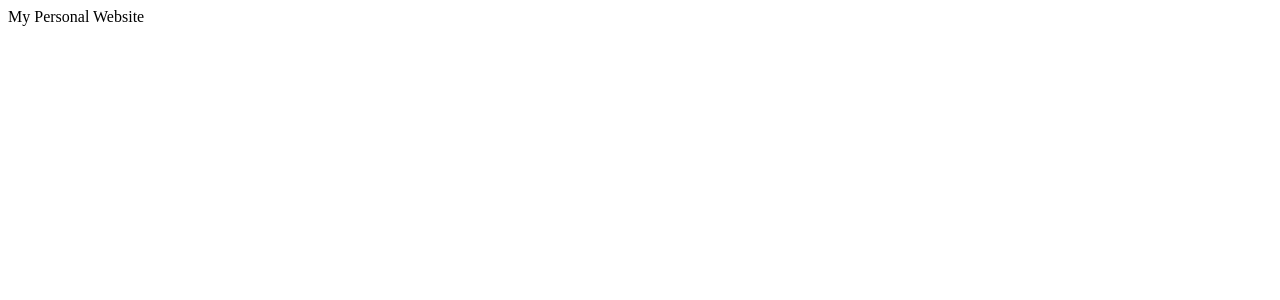
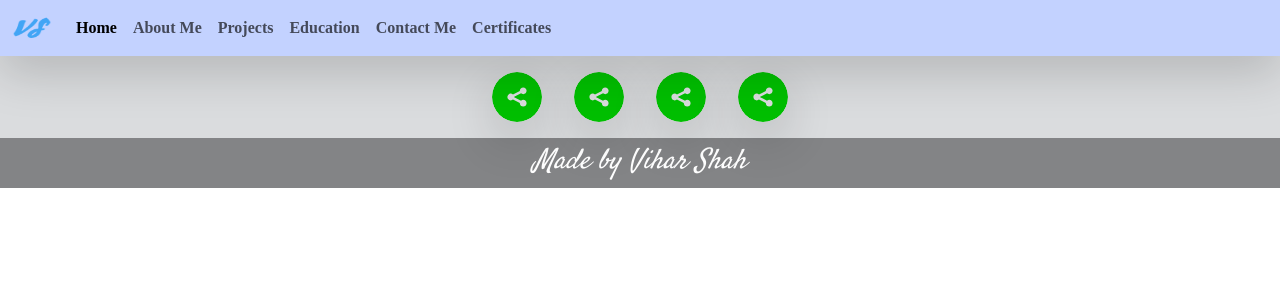
Before and after one commit to vihar-s1/PersonalWebsite, a React (Create React App) app in the folder frontend/: page / in a window 1280 px wide. Shown: the top 300 px of the page. Built offline with nearby package versions, Linux system fonts and the light colour scheme.

Commit message:
Footer and Navbar setup

```diff
--- a/frontend/package.json
+++ b/frontend/package.json
@@ -1,9 +1,11 @@
 {
     "dependencies": {
+        "mdb-react-ui-kit": "^6.0.0",
         "react": "^18.2.0",
         "react-dom": "^18.2.0",
-		"react-router-dom": "^6.8.2",
-		"react-scripts": "^5.0.1"
+        "react-router-dom": "^6.11.1",
+        "react-scripts": "^5.0.1",
+        "react-social-icons": "^5.15.0"
     },
     "scripts": {
         "start": "react-scripts start",
--- a/frontend/public/index.html
+++ b/frontend/public/index.html
@@ -6,15 +6,21 @@
     	<meta name="viewport" content="width=device-width, initial-scale=1">
     	<title>Vihar Shah</title>
 
+		<!-- Importing google fonts -->
+		<link rel="preconnect" href="https://fonts.googleapis.com">
+		<link rel="preconnect" href="https://fonts.gstatic.com" crossorigin>
+		<link href="https://fonts.googleapis.com/css2?family=Dancing+Script:wght@500&family=Kalam&family=Lobster&family=Satisfy&display=swap" rel="stylesheet">
+		<!-- fonts imported are dancing script, lobster, satisfy, kalam -->
+
     	<!-- bootstrap icons stylesheet -->
-    <!-- <link rel="stylesheet" href="https://cdn.jsdelivr.net/npm/bootstrap-icons@1.10.5/font/bootstrap-icons.css"> -->
+    	<link rel="stylesheet" href="https://cdn.jsdelivr.net/npm/bootstrap-icons@1.10.5/font/bootstrap-icons.css">
     	<!-- bootstrap Stylesheet -->
-    <!-- <link href="https://cdn.jsdelivr.net/npm/bootstrap@5.3.0-alpha1/dist/css/bootstrap.min.css" rel="stylesheet" integrity="sha384-GLhlTQ8iRABdZLl6O3oVMWSktQOp6b7In1Zl3/Jr59b6EGGoI1aFkw7cmDA6j6gD" crossorigin="anonymous"> -->
+    	<link href="https://cdn.jsdelivr.net/npm/bootstrap@5.3.0-alpha1/dist/css/bootstrap.min.css" rel="stylesheet" integrity="sha384-GLhlTQ8iRABdZLl6O3oVMWSktQOp6b7In1Zl3/Jr59b6EGGoI1aFkw7cmDA6j6gD" crossorigin="anonymous">
   	</head>
   	<body>
 	    <div id="root"></div>
 
     	<!-- bootstrap javascript -->
-    <!-- <script src="https://cdn.jsdelivr.net/npm/bootstrap@5.3.0-alpha1/dist/js/bootstrap.bundle.min.js" integrity="sha384-w76AqPfDkMBDXo30jS1Sgez6pr3x5MlQ1ZAGC+nuZB+EYdgRZgiwxhTBTkF7CXvN" crossorigin="anonymous"></script> -->
+    	<script src="https://cdn.jsdelivr.net/npm/bootstrap@5.3.0-alpha1/dist/js/bootstrap.bundle.min.js" integrity="sha384-w76AqPfDkMBDXo30jS1Sgez6pr3x5MlQ1ZAGC+nuZB+EYdgRZgiwxhTBTkF7CXvN" crossorigin="anonymous"></script>
   	</body>
 </html>
--- a/frontend/src/App.js
+++ b/frontend/src/App.js
@@ -1,10 +1,16 @@
 import React from "react";
-// import { BrowserRouter as Router, Routes, Route } from "react-router-dom";
+import { BrowserRouter as Router, Routes, Route } from "react-router-dom";
 
-export default function App() {
+import Navbar from "./components/Navbar";
+import Footer from "./components/Footer";
+
+const App = () => {
     return (
-        <>
-            My Personal Website
-        </>
+        <Router>
+            <Navbar />
+            <Footer />
+        </Router>
     );
 }
+
+export default App;
--- /dev/null
+++ b/frontend/src/components/Footer.js
@@ -0,0 +1,20 @@
+import React from 'react';
+import { SocialIcon } from "react-social-icons";
+
+const Footer = () => {
+  return (
+    <footer className="bg-secondary bg-opacity-25 text-center text-white">
+        <div className="container p-3">
+            <SocialIcon className='mx-3 rounded-circle shadow-lg' url={process.env.REACT_APP_LINKEDIN_LINK}/>
+            <SocialIcon className='mx-3 rounded-circle shadow-lg' url={process.env.REACT_APP_WHATSAPP_LINK}/>
+            <SocialIcon className='mx-3 rounded-circle shadow-lg' url={process.env.REACT_APP_GITHUB_LINK}/>
+            <SocialIcon className='mx-3 rounded-circle shadow-lg' url={process.env.REACT_APP_MAIL_LINK}/>
+        </div>
+		<div className="text-center fst-italic h3 p-2" style={{backgroundColor: "rgba(0, 0, 0, 0.4)", fontFamily: "satisfy"}}>
+			Made by Vihar Shah
+		</div>
+    </footer>
+  );
+}
+
+export default Footer;
--- /dev/null
+++ b/frontend/src/components/Navbar.js
@@ -0,0 +1,33 @@
+import React from 'react';
+import { Link, useLocation } from 'react-router-dom';
+
+const LOGO_DIMENSIONS = "40px";
+const NAVBAR_COLOR = "#c3d2ff";
+
+
+const Navbar = () => {
+    const location = useLocation();
+  	return (
+    	<nav className="navbar shadow-lg navbar-expand-sm fw-bold sticky-top" style={{backgroundColor: NAVBAR_COLOR, fontFamily: "dancing scripts"}}>
+  			<div className="container-fluid">
+    			<img className="navbar-brand" src="logo.png" alt="Vihar Shah" width={LOGO_DIMENSIONS} height={LOGO_DIMENSIONS}/>
+				<button className="navbar-toggler" type="button" data-bs-toggle="collapse" data-bs-target="#navbarSupportedContent" aria-controls="navbarSupportedContent" aria-expanded="false" aria-label="Toggle navigation">
+					<span className="navbar-toggler-icon"></span>
+				</button>
+				<div className="collapse navbar-collapse" id="navbarSupportedContent">
+					<nav className="navbar-nav me-auto mb-2 mb-lg-0">
+						<Link className={`nav-link ${location.pathname == "/" ? "active" : "" }`} to="/">Home</Link>
+						<Link className={`nav-link ${location.pathname == "/aboutme" ? "active" : "" }`} to="/aboutme">About Me</Link>
+						<Link className={`nav-link ${location.pathname == "/projects" ? "active" : "" }`} to="/projects">Projects</Link>
+						<Link className={`nav-link ${location.pathname == "/education" ? "active" : "" }`} to="/education">Education</Link>
+						<Link className={`nav-link ${location.pathname == "/contactme" ? "active" : "" }`} to="/contactme">Contact Me</Link>
+						<Link className={`nav-link ${location.pathname == "/certificates" ? "active" : "" }`} to="/certificates">Certificates</Link>
+
+					</nav>
+				</div>
+			</div>
+		</nav>
+  	);
+}
+
+export default Navbar;
```
Also changed, not shown: 1 other file (tests, documents, lock files or other folders). Lines whose indentation alone changed are shown as unchanged.
